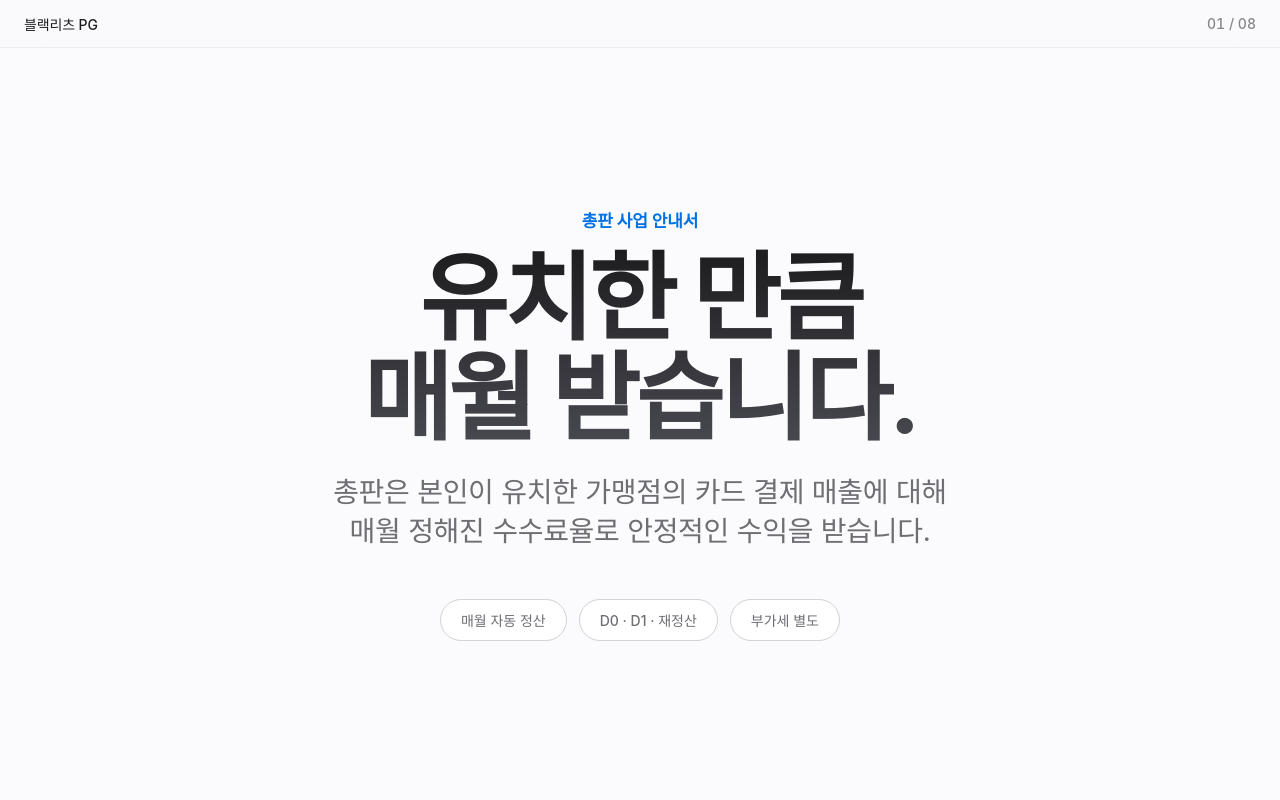
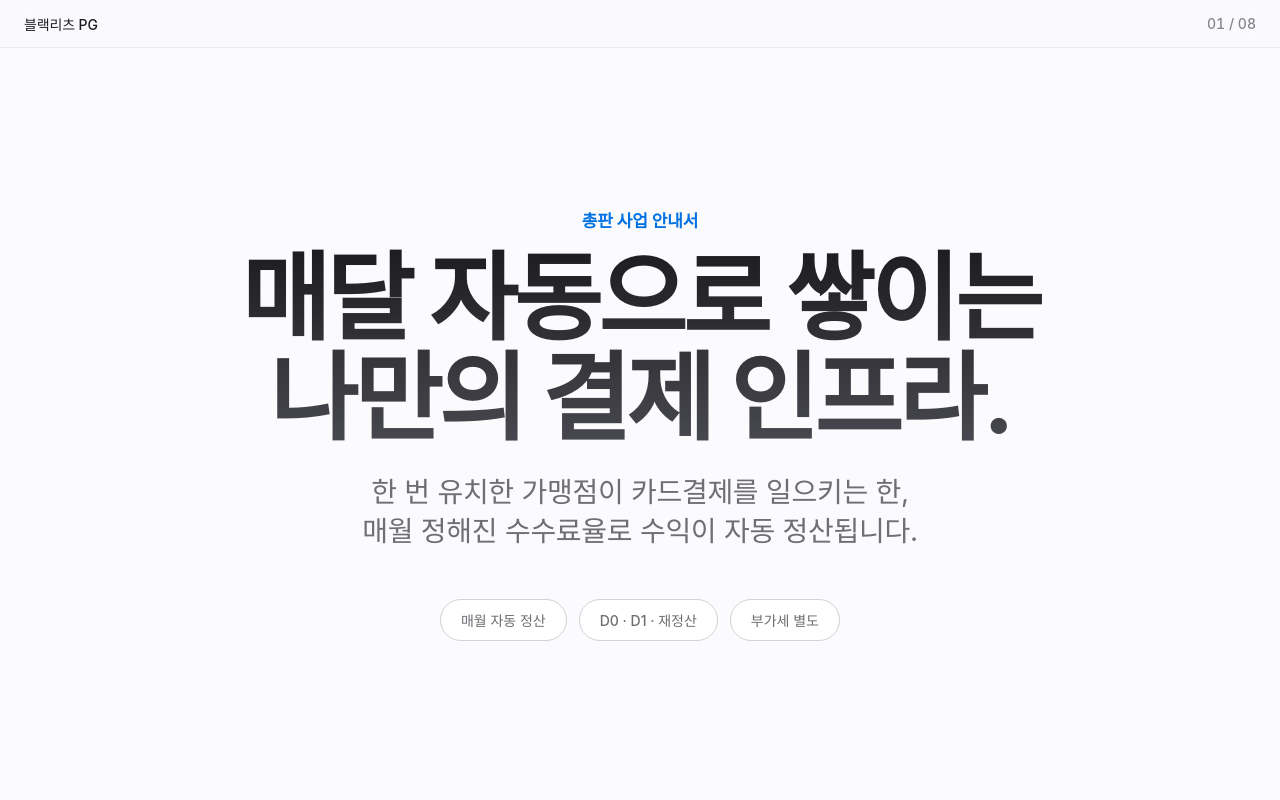
Before and after one commit to x77xdavid-prog/-, a plain HTML site: page index.html in a window 1280 px wide. Shown: the top 800 px of the page. Drawn offline with Linux system fonts and the light colour scheme; a web font is replaced by a local one.

Commit message:
Update index.html

```diff
--- a/index.html
+++ b/index.html
@@ -1249,8 +1249,8 @@ html, body {
   <section class="slide" id="s1">
     <div class="slide-inner hero">
       <div class="eyebrow reveal">총판 사업 안내서</div>
-      <h1 class="reveal delay-1">유치한 만큼<br>매월 받습니다.</h1>
-      <p class="sub reveal delay-2">총판은 본인이 유치한 가맹점의 카드 결제 매출에 대해<br>매월 정해진 수수료율로 안정적인 수익을 받습니다.</p>
+      <h1 class="reveal delay-1">매달 자동으로 쌓이는<br>나만의 결제 인프라.</h1>
+      <p class="sub reveal delay-2">한 번 유치한 가맹점이 카드결제를 일으키는 한,<br>매월 정해진 수수료율로 수익이 자동 정산됩니다.</p>
       <div class="pills reveal delay-3">
         <span class="pill">매월 자동 정산</span>
         <span class="pill">D0 · D1 · 재정산</span>
```
